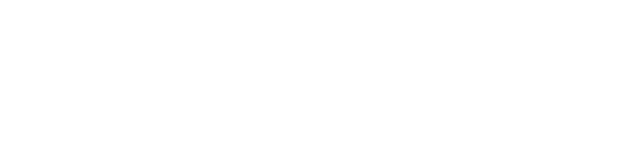
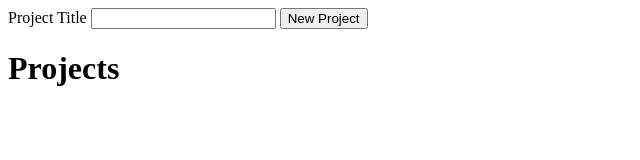
Before and after one commit to TravTheBav/to-do-app, a plain HTML site: page index.html in a window 1280 px wide. Shown: the whole page, without its empty margins (0-640 px from the left). Drawn offline with Linux system fonts and the light colour scheme.

Commit message:
Create and delete projects from display and backend

```diff
--- a/index.html
+++ b/index.html
@@ -6,6 +6,16 @@
     <title>To Do</title>
 </head>
 <body>
+    <main>
+        <div id="project-form">
+            <label for="project-title">Project Title</label>
+            <input type="text" id="project-title">
+            <button id="new-project">New Project</button>
+        </div>
+
+        <h1>Projects</h1>
+        <ul class="projects"></ul>
+    </main>
     <script src="main.js"></script>
 </body>
 </html>
--- a/main.js
+++ b/main.js
@@ -1 +1 @@
-console.log("hello");
+(()=>{"use strict";class e{constructor(e){this._title=e}get title(){return this._title}}class t{constructor(){this._projects=[]}get projects(){return this._projects}addProject(e){this.projects.push(e)}deleteProject(e){let t=this.projects.indexOf(e);this.projects.splice(t,1),console.log(this.projects)}}(new class{constructor(){this.projects=new t,this.projectsContainer=document.querySelector(".projects")}#e(){let t=document.getElementById("project-form").querySelector("#project-title"),c=new e(t.value);this.projects.addProject(c),this.addProject(c),t.value=""}initCreateProjectListener(){document.getElementById("new-project").addEventListener("click",this.#e.bind(this))}addProject(e){let t=document.createElement("li");t.classList.add("project-wrapper");let c=document.createElement("h2");c.textContent=e.title;let r=document.createElement("button");r.classList.add("delete-project"),r.textContent="delete project",r.addEventListener("click",(function(){let e=this.parentElement;document.querySelector(".projects").removeChild(e)})),r.addEventListener("click",(()=>{this.projects.deleteProject(e)})),t.appendChild(c),t.appendChild(r),this.projectsContainer.appendChild(t)}}).initCreateProjectListener()})();
```
Also changed, not shown: main.js.LICENSE.txt (added, +8 -0 lines).
